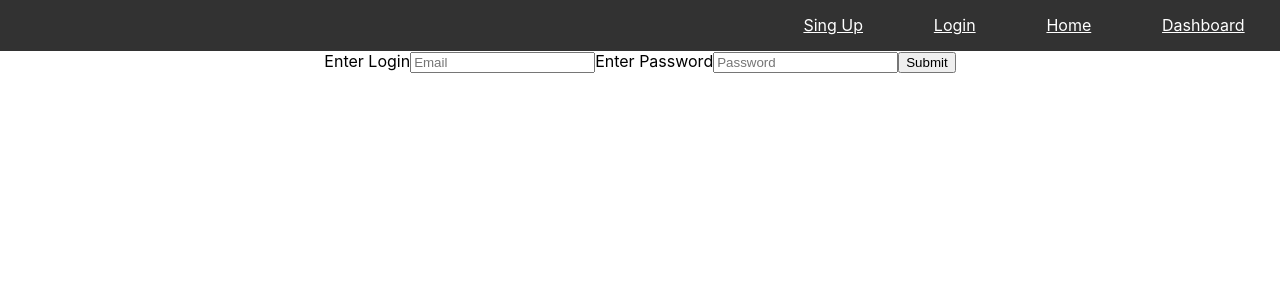
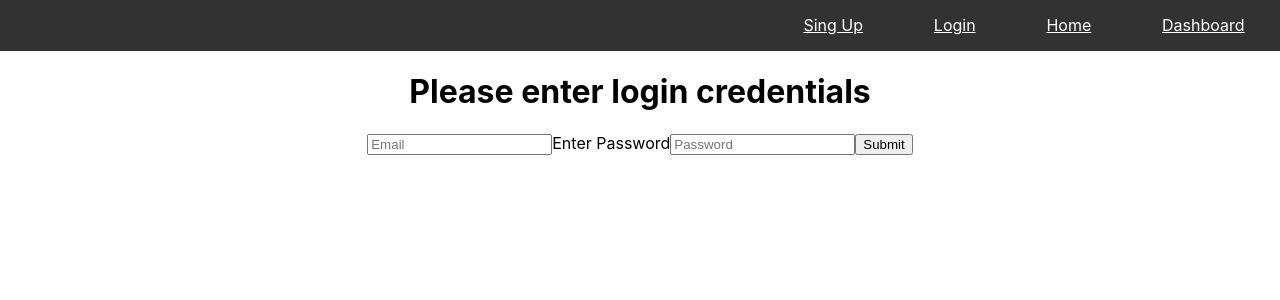
Before and after one commit to BuildWeek-KidsFly/kids-frontend, a React (Create React App) app in the folder kidsfly/: page /login in a window 1280 px wide. Shown: the top 300 px of the page. Built offline with nearby package versions, Linux system fonts and the light colour scheme.

Commit message:
Got the private route working and history.psuh working with formik

```diff
--- a/kidsfly/src/Register/Login.js
+++ b/kidsfly/src/Register/Login.js
@@ -3,46 +3,30 @@ import { withFormik, Form, Field } from "formik";
 import * as Yup from "yup";
 import axios from "axios";
 
-const Login = ({ values, errors, touched, status }) => {
+const Login = ( props ) => {
   // const Login = ({ errors, touched, values }) => {
   const [user, setUser] = useState({ email: "", password: "" });
-//   useEffect(() => {
-//     status && setUser(user => [...user, status]);
-//   }, [status]);
 
-//   const handleChange = event => {
-//     setUser({ ...user, [event.target.name]: event.target.value });
-//   };
-
-//   const handleSubmit = event => {
-//     event.preventDefault();
-//     console.log(user);
-//   };
 
   return (
     <div className="login-form">
-      <Form>
-          Enter Login
+      <Form onSubmit={props.handleSubmit}>
+          {!props.status ? <h1>Please enter login credentials</h1>: <h1>Authenticating...</h1>}
         <Field type="text" name="email" placeholder="Email" />
-        {touched.username && errors.username && (
-          <p className="errors">{errors.username}</p>
+        {props.touched.username && props.errors.username && (
+          <p className="errors">{props.errors.username}</p>
         )}
         Enter Password
         <Field type="password" name="password" placeholder="Password" />
-        {touched.password && errors.password && <p className="errors">{errors.password}</p>}
-        <button>Submit</button>
+        {props.touched.password && props.errors.password && <p className="errors">{props.errors.password}</p>}
+        <button type="submit">Submit</button>
       </Form>
-      {/* {user.map(user => (
-        <ul key={user.id}>
-          <li>Username: {user.username}</li>
-          <li>Password: {user.password}</li>
-        </ul>
-      ))} */}
     </div>
   );
 };
 
 const FormikLogin = withFormik({
+
   mapPropsToValues({ email, password }) {
     return {
       email: email || "",
@@ -54,16 +38,25 @@ const FormikLogin = withFormik({
     password: Yup.string().required()
   }),
 
-  handleSubmit(values) {
+  handleSubmit(values, {setStatus, props}) {
+
       console.log("from formik", values)
+      console.log("Formik props", props)
+
+      setStatus(true);
     axios
       .post("https://kidsfly-be-dakotah.herokuapp.com/api/auth/login", values)
       .then(res => {
         // setStatus(res.data);
         console.log(res);
         localStorage.setItem("token", res.data.token)
+        setStatus(false);
+        props.history.push("/dashboard")
       })
-      .catch(err => console.log(err.response))
+      .catch((err) => {
+        console.log(err.response)
+        setStatus(false)
+      })
       .finally(() => {
           console.log('From Local Storage', localStorage.getItem("token"))
       })
```
